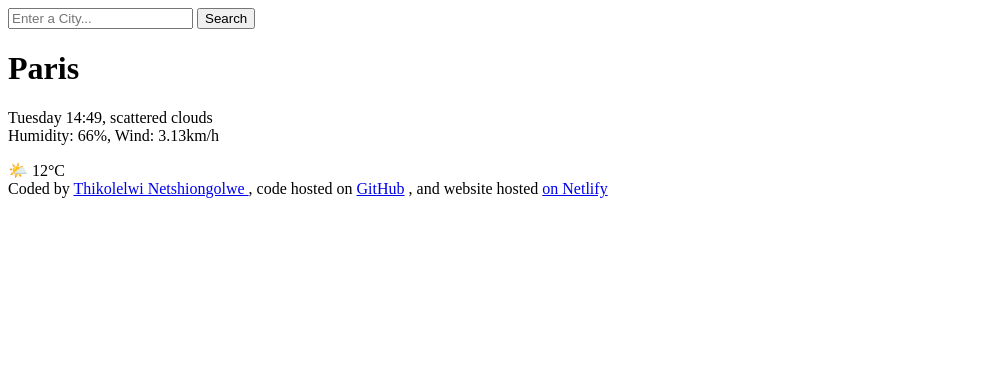
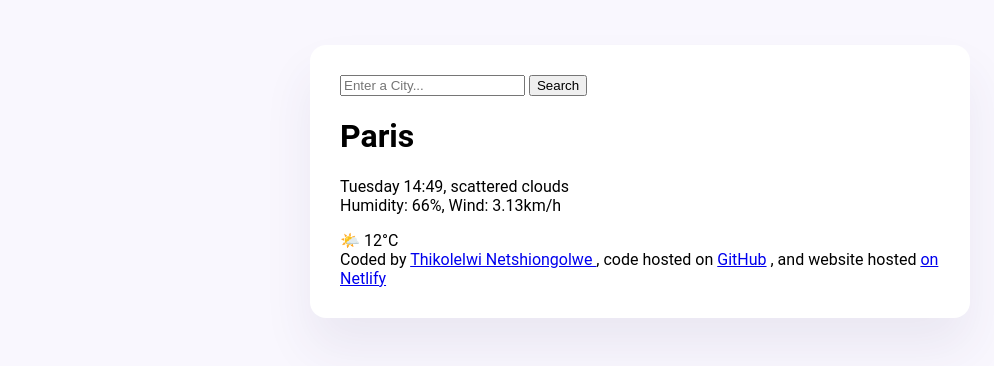
Before and after one commit to Thiko123/WeatherApp-Week7-SheCodes, a plain HTML site: page index.html in a window 1280 px wide. Shown: the whole page, without its empty margins (0-994 px from the left). Drawn offline with Linux system fonts and the light colour scheme.

Commit message:
styled the main container

```diff
--- a/index.html
+++ b/index.html
@@ -3,9 +3,11 @@
 <head>
     <meta charset="UTF-8">
     <meta name="viewport" content="width=device-width, initial-scale=1.0">
+    <link rel="stylesheet" href="src/style.css"/>
     <title>Document</title>
 </head>
 <body>
+    <div class="weather-app">
     <header>
         <form>
             <input type="search" placeholder="Enter a City..." required/>
@@ -33,5 +35,6 @@
         <a href="https://github.com/Thiko123/WeatherApp-Week7-SheCodes" target="_blank"> GitHub</a> , and website hosted
         <a href="https://app.netlify.com/teams/thiko123/overview" target="_blank"> on Netlify</a>
     </footer>
+    </div>
 </body>
 </html>
--- /dev/null
+++ b/src/style.css
@@ -0,0 +1,13 @@
+body{
+    background-color: #f9f7fe;
+    font-family: "Roboto", sans-serif;
+}
+
+.weather-app{
+    background-color: white;
+    max-width: 600px;
+    margin: 45px auto;
+    box-shadow: 0 30px 50px rgba(65, 50, 100, 0.08);
+    border-radius: 16px;
+    padding: 30px;
+}
```
